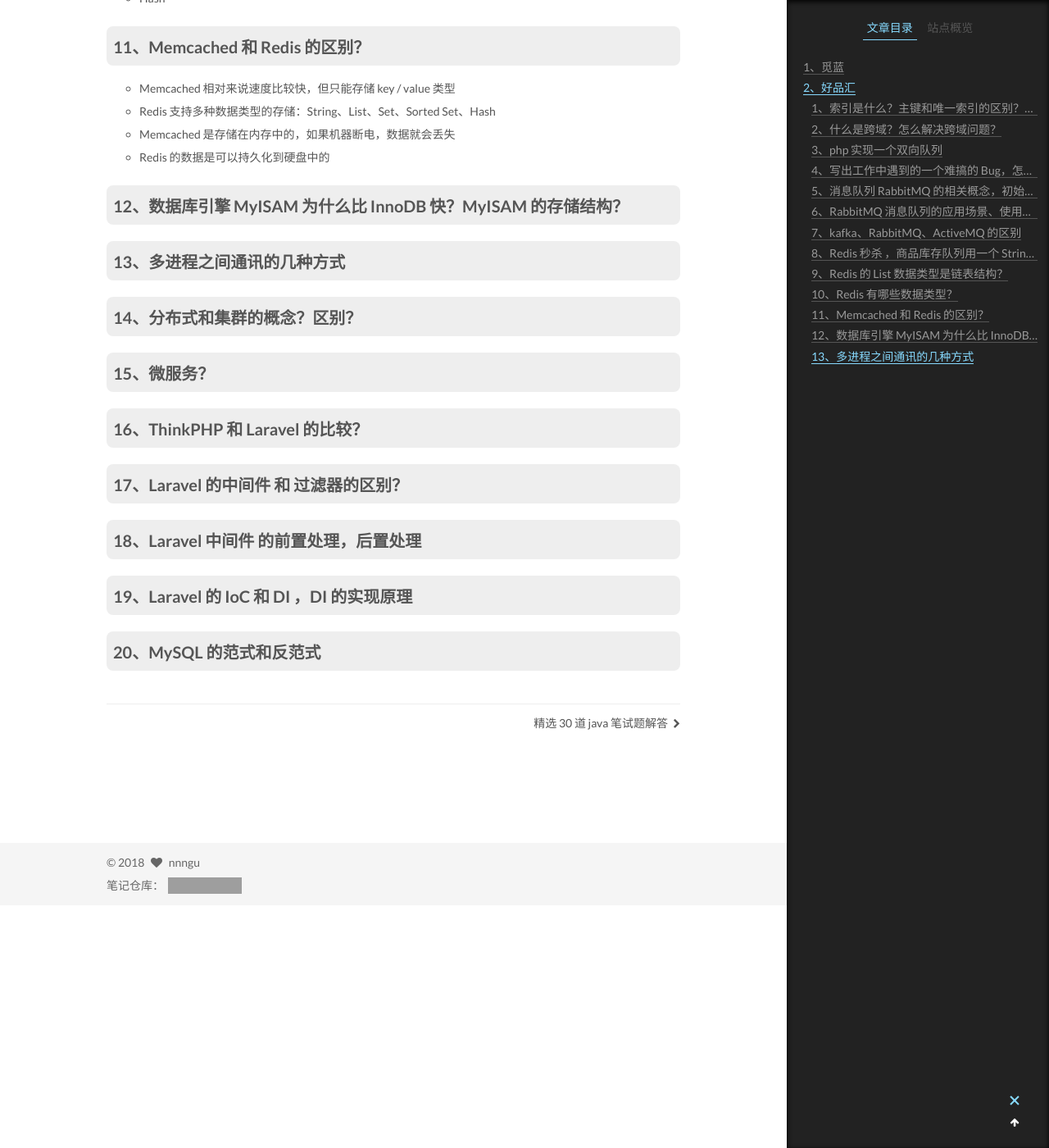
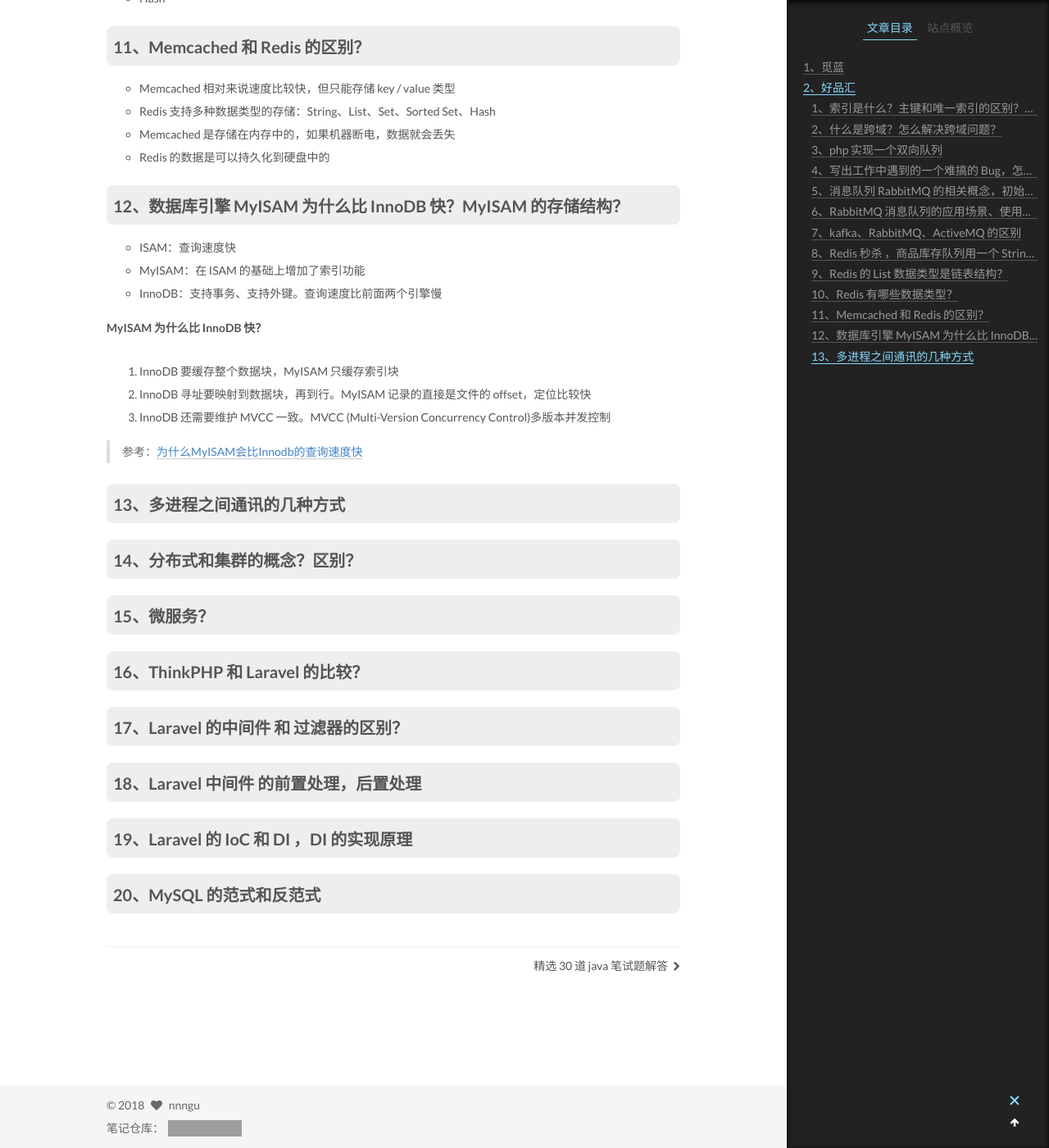
Before and after one commit to nnngu/LearningNotes, a Jekyll site: the page built from _posts/2018-06-05-PHP 面试题收集.md, in a window 1280 px wide and 1400 px high, scrolled down 9327 px. Shown: the whole window at 82% size. Built offline with Jekyll 4.4.1, drawn with Linux system fonts in a browser that asks for light colours; grey boxes are pictures that could not be loaded.

Commit message:
修改文件: _posts/2018-06-05-PHP 面试题收集.md

```diff
--- a/_posts/2018-06-05-PHP 面试题收集.md
+++ b/_posts/2018-06-05-PHP 面试题收集.md
@@ -338,9 +338,21 @@ Redis的操作之所以是原子性的，是因为Redis是单线程的。
 
 ### 12、数据库引擎 MyISAM 为什么比 InnoDB 快？MyISAM 的存储结构？
 
+- ISAM：查询速度快
+- MyISAM：在 ISAM 的基础上增加了索引功能
+- InnoDB：支持事务、支持外键。查询速度比前面两个引擎慢
+
+**MyISAM 为什么比 InnoDB 快？**
+
+1. InnoDB 要缓存整个数据块，MyISAM 只缓存索引块
+2. InnoDB 寻址要映射到数据块，再到行。MyISAM 记录的直接是文件的 offset，定位比较快
+3. InnoDB 还需要维护 MVCC 一致。MVCC (Multi-Version Concurrency Control)多版本并发控制
+
+>参考：[为什么MyISAM会比Innodb的查询速度快](https://blog.csdn.net/leyangjun/article/details/49721351)
+
+### 13、多进程之间通讯的几种方式
 
 
-### 13、多进程之间通讯的几种方式
 
 ### 14、分布式和集群的概念？区别？
 
```
